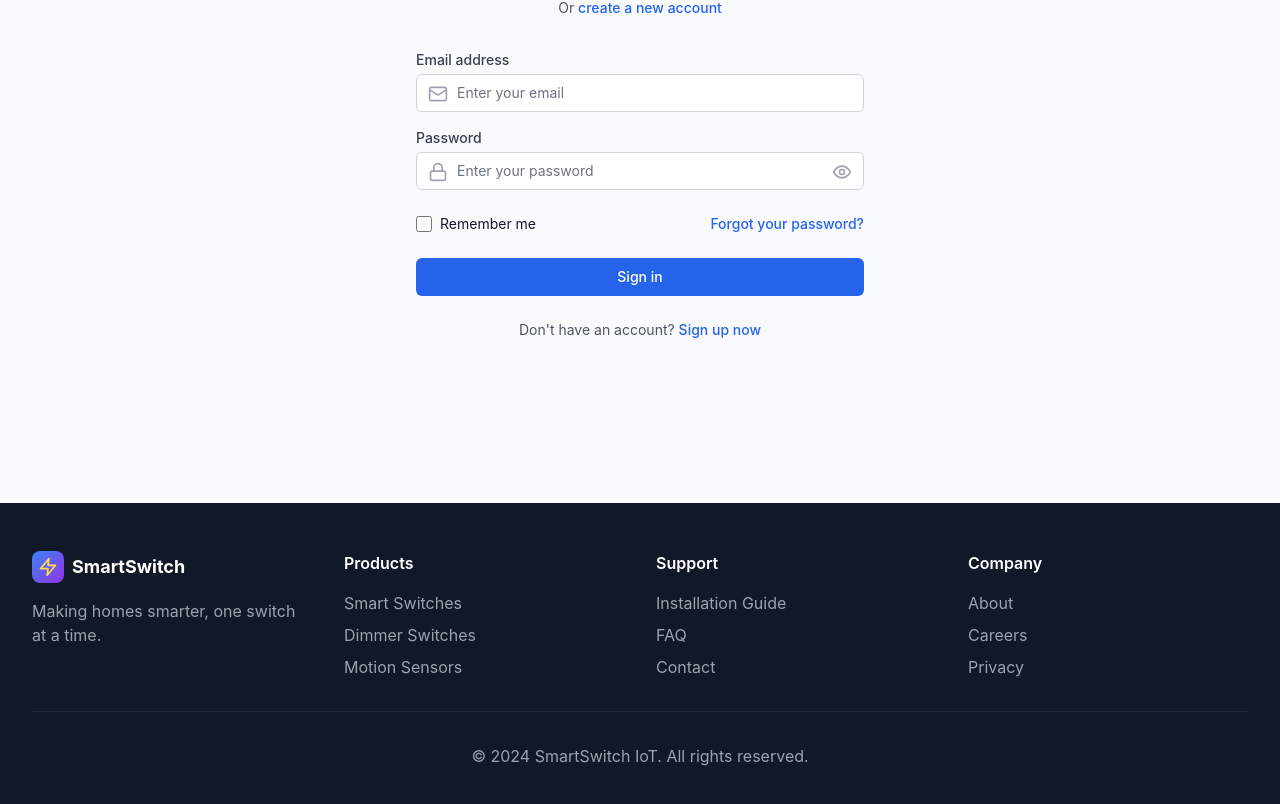
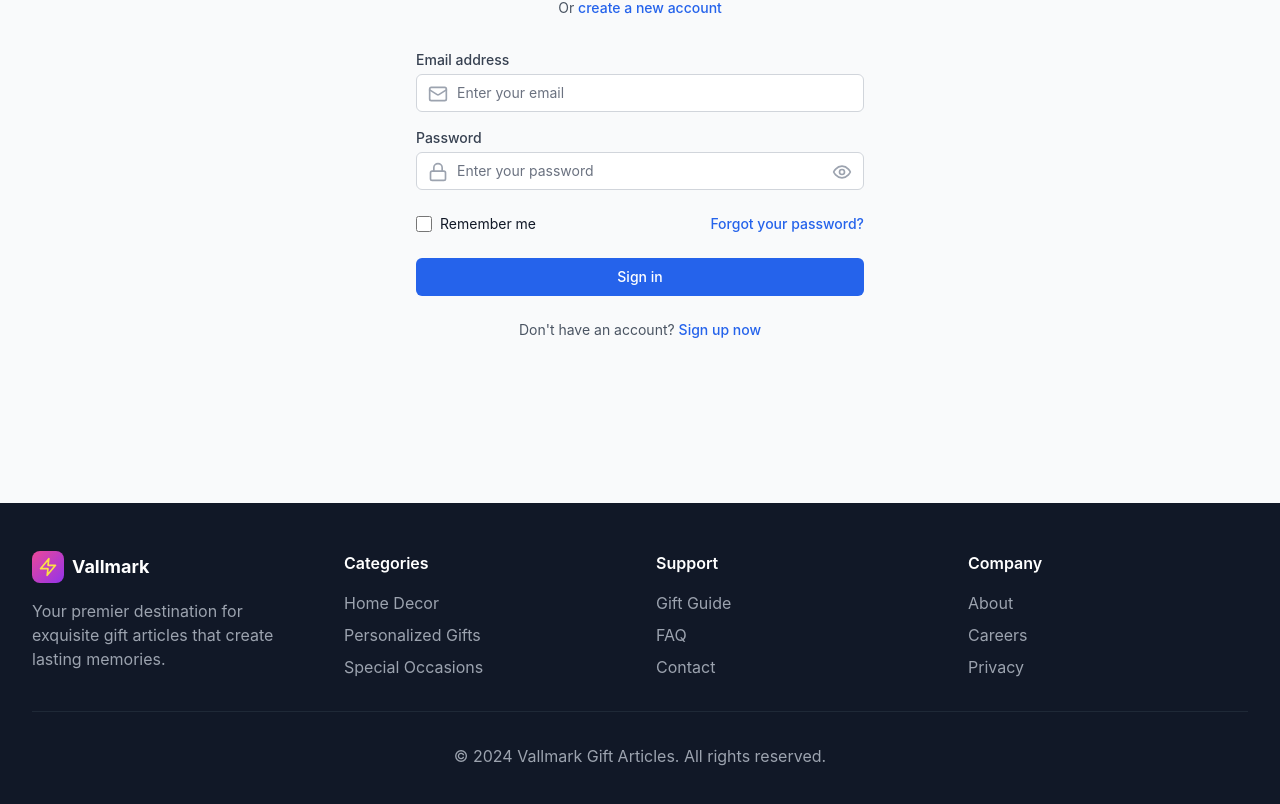
Before and after one commit to YARRS/AppSwitch, a React (Create React App) app in the folder frontend/: page /login in a window 1280 px wide. Shown: the part 362-1166 px from the top of the page. Built offline with nearby package versions, Linux system fonts and the light colour scheme; no server answers.

Commit message:
auto-commit for 39823e9a-35b1-459a-a83d-7a5b12c856f8

```diff
--- a/frontend/src/App.js
+++ b/frontend/src/App.js
@@ -372,27 +372,27 @@ function Footer() {
         <div className="grid md:grid-cols-4 gap-8">
           <div>
             <div className="flex items-center space-x-2 mb-4">
-              <div className="flex items-center justify-center w-8 h-8 bg-gradient-to-br from-blue-500 to-purple-600 rounded-lg">
+              <div className="flex items-center justify-center w-8 h-8 bg-gradient-to-br from-pink-500 to-purple-600 rounded-lg">
                 <Zap className="w-5 h-5 text-yellow-300" />
               </div>
-              <h3 className="text-lg font-bold">SmartSwitch</h3>
+              <h3 className="text-lg font-bold">Vallmark</h3>
             </div>
             <p className="text-gray-400">
-              Making homes smarter, one switch at a time.
+              Your premier destination for exquisite gift articles that create lasting memories.
             </p>
           </div>
           <div>
-            <h4 className="font-semibold mb-4">Products</h4>
+            <h4 className="font-semibold mb-4">Categories</h4>
             <ul className="space-y-2 text-gray-400">
-              <li><a href="/products" className="hover:text-white">Smart Switches</a></li>
-              <li><a href="/products" className="hover:text-white">Dimmer Switches</a></li>
-              <li><a href="/products" className="hover:text-white">Motion Sensors</a></li>
+              <li><a href="/" className="hover:text-white">Home Decor</a></li>
+              <li><a href="/" className="hover:text-white">Personalized Gifts</a></li>
+              <li><a href="/" className="hover:text-white">Special Occasions</a></li>
             </ul>
           </div>
           <div>
             <h4 className="font-semibold mb-4">Support</h4>
             <ul className="space-y-2 text-gray-400">
-              <li><a href="/about" className="hover:text-white">Installation Guide</a></li>
+              <li><a href="/about" className="hover:text-white">Gift Guide</a></li>
               <li><a href="/contact" className="hover:text-white">FAQ</a></li>
               <li><a href="/contact" className="hover:text-white">Contact</a></li>
             </ul>
@@ -407,7 +407,7 @@ function Footer() {
           </div>
         </div>
         <div className="border-t border-gray-800 mt-8 pt-8 text-center text-gray-400">
-          <p>&copy; 2024 SmartSwitch IoT. All rights reserved.</p>
+          <p>&copy; 2024 Vallmark Gift Articles. All rights reserved.</p>
         </div>
       </div>
     </footer>
```
